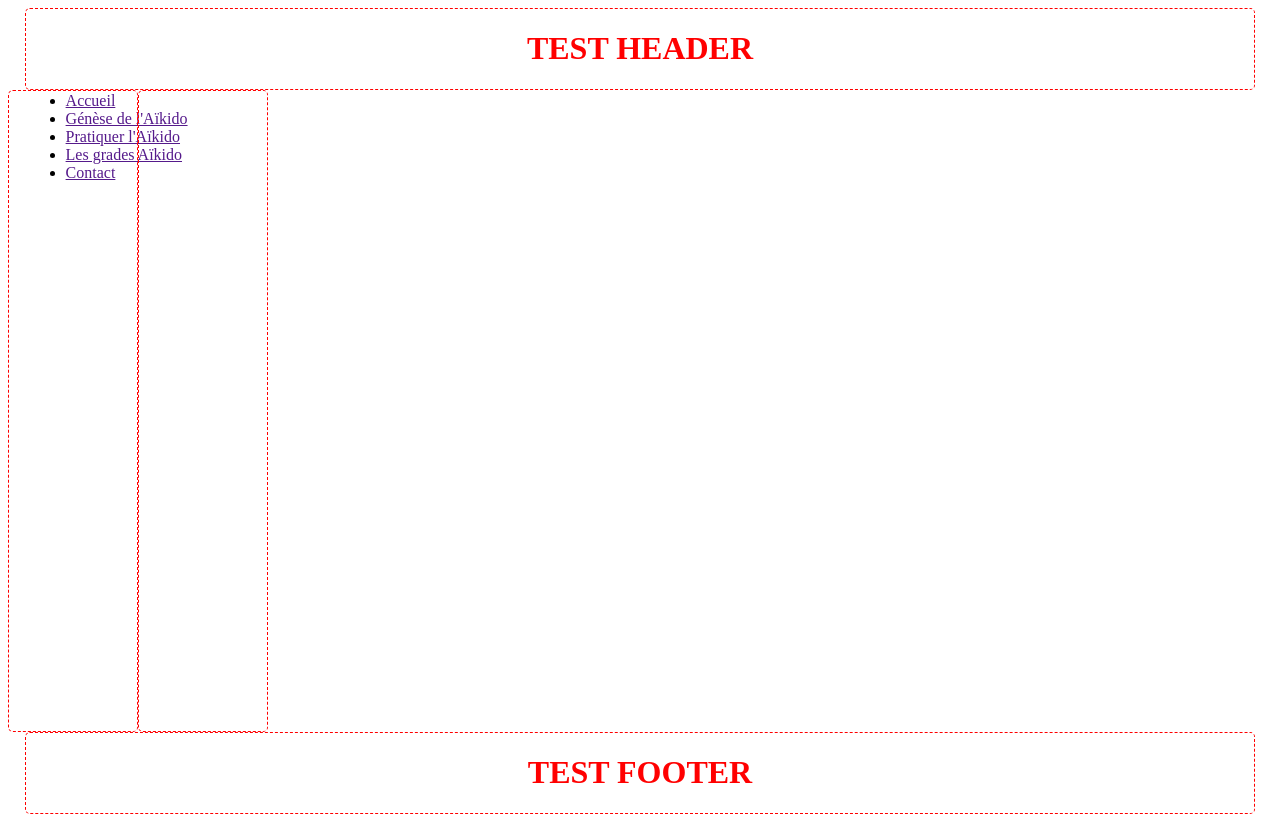
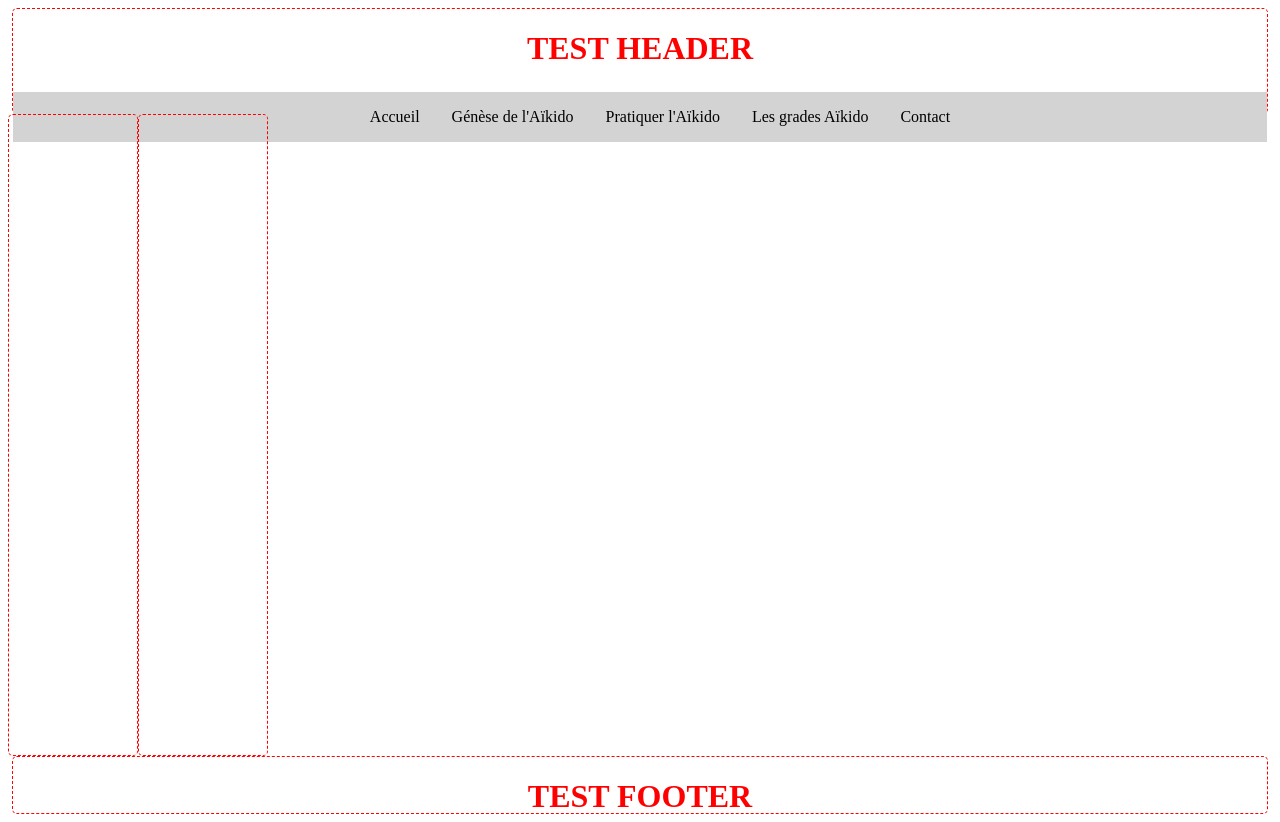
Before and after one commit to erebeyrolle/aikido_filliere_74, a Symfony app: template templates/base.html.twig in a window 1280 px wide. Run offline with Twig, Linux system fonts and the light colour scheme; the template is opened without the code that fills it, so the values that code supplies are empty; some libraries are stand-ins or nearby versions.

Commit message:
Some CSS improved & modified

```diff
--- a/templates/footer.html.twig
+++ b/templates/footer.html.twig
@@ -8,8 +8,8 @@
 
     footer {
         margin: auto;
-        height: 10vh;
-        width: 96vw;
+        height: 7vh;
+        width: 98vw;
         border: 1px dashed red;
         border-radius: 5px;}
 </style>
--- a/templates/header.html.twig
+++ b/templates/header.html.twig
@@ -9,16 +9,37 @@
 
     header {
         margin: auto;
-        height: 10vh;
-        width: 96vw;
+        height: 13vh;
+        width: 98vw;
         border: 1px dashed red;
-        border-radius: 5px;}
+        border-radius: 5px;
+        }
+
+        .navigation {
+            display: flex;
+            flex-flow: row wrap;
+            justify-content: center;
+            list-style: none;
+            margin-bottom: 5rem;
+            background: lightgrey;
+        }
+
+        .navigation a {
+            text-decoration: none;
+            display: block;
+            padding: 1em;
+            color: black;
+        }
+
+        .navigation a:hover {
+            background: grey;
+        }
 </style>
 
 <header>
     <h1>TEST HEADER</h1>
     <nav>
-        <ul>
+        <ul class="navigation">
             <li><a href="">Accueil</a></li>
             <li><a href="">Génèse de l'Aïkido</a></li>
             <li><a href="">Pratiquer l'Aïkido</a></li>
```
